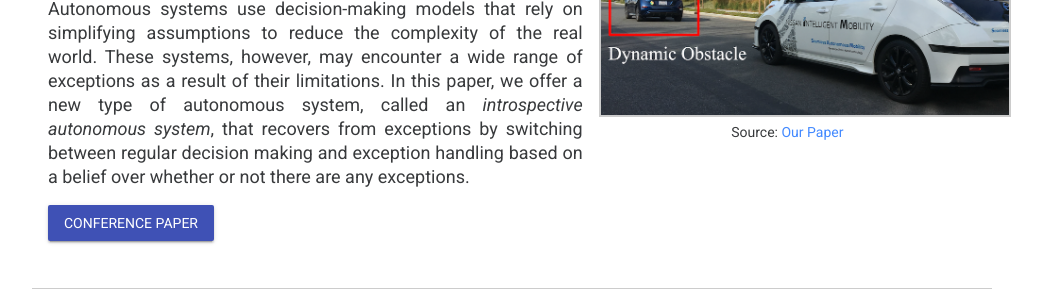
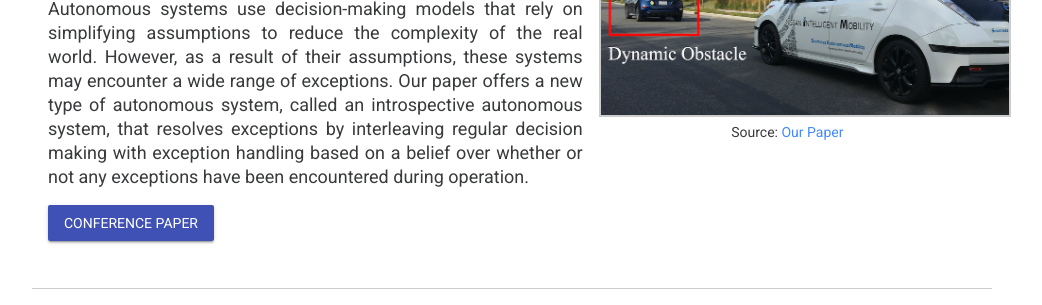
Before and after one commit to justinsvegliato/personal-website, a plain HTML site: page index.html in a window 1280 px wide. Shown: the part 2386-2691 px from the top of the page, without its empty margins (128-1170 px from the left). Drawn offline with nearby package versions, Linux system fonts and the light colour scheme.

Commit message:
Edited the content of a research block

```diff
--- a/index.html
+++ b/index.html
@@ -267,7 +267,7 @@
                     <span class="author">et al.</span>
                   </div>
 
-                  <p>Autonomous systems use decision-making models that rely on simplifying assumptions to reduce the complexity of the real world. These systems, however, may encounter a wide range of exceptions as a result of their limitations. In this paper, we offer a new type of autonomous system, called an <em>introspective autonomous system</em>, that recovers from exceptions by switching between regular decision making and exception handling based on a belief over whether or not there are any exceptions.</p>
+                  <p>Autonomous systems use decision-making models that rely on simplifying assumptions to reduce the complexity of the real world. However, as a result of their assumptions, these systems may encounter a wide range of exceptions. Our paper offers a new type of autonomous system, called an introspective autonomous system, that resolves exceptions by interleaving regular decision making with exception handling based on a belief over whether or not any exceptions have been encountered during operation.</p>
 
                   <div class="buttons">
                     <a href="pdf/SWWBZiros19.pdf" class="mdl-button mdl-js-button mdl-button--raised mdl-js-ripple-effect mdl-button--colored">Conference Paper</a>
```
